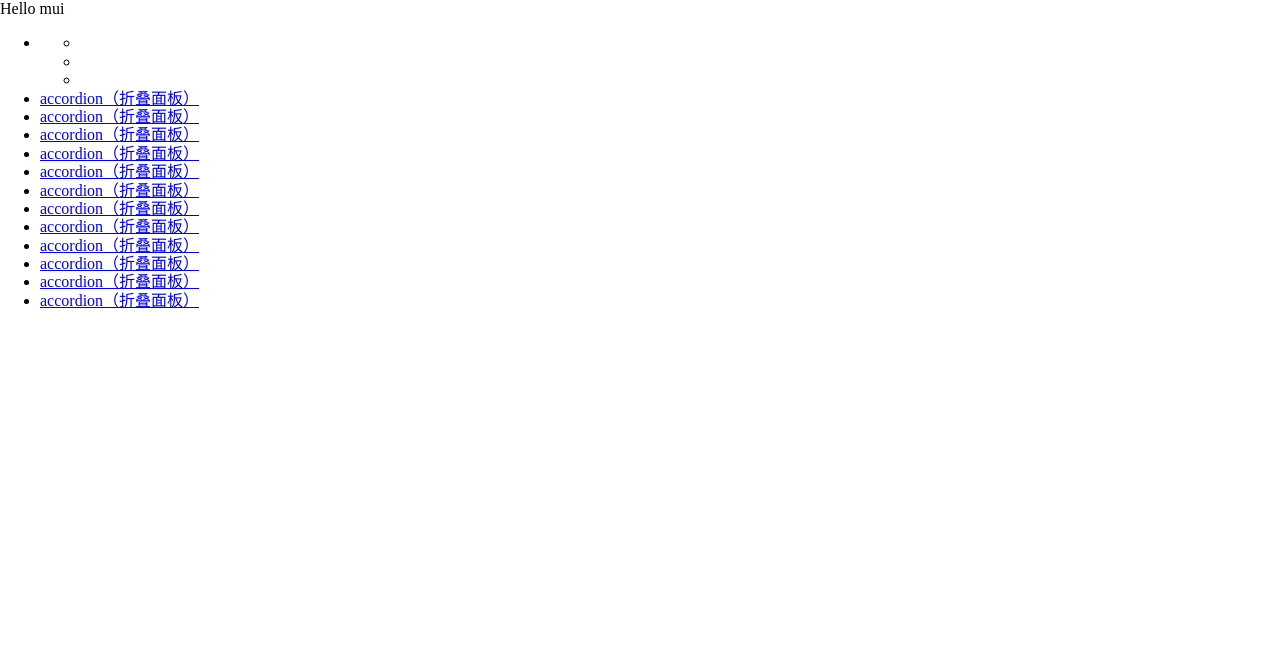
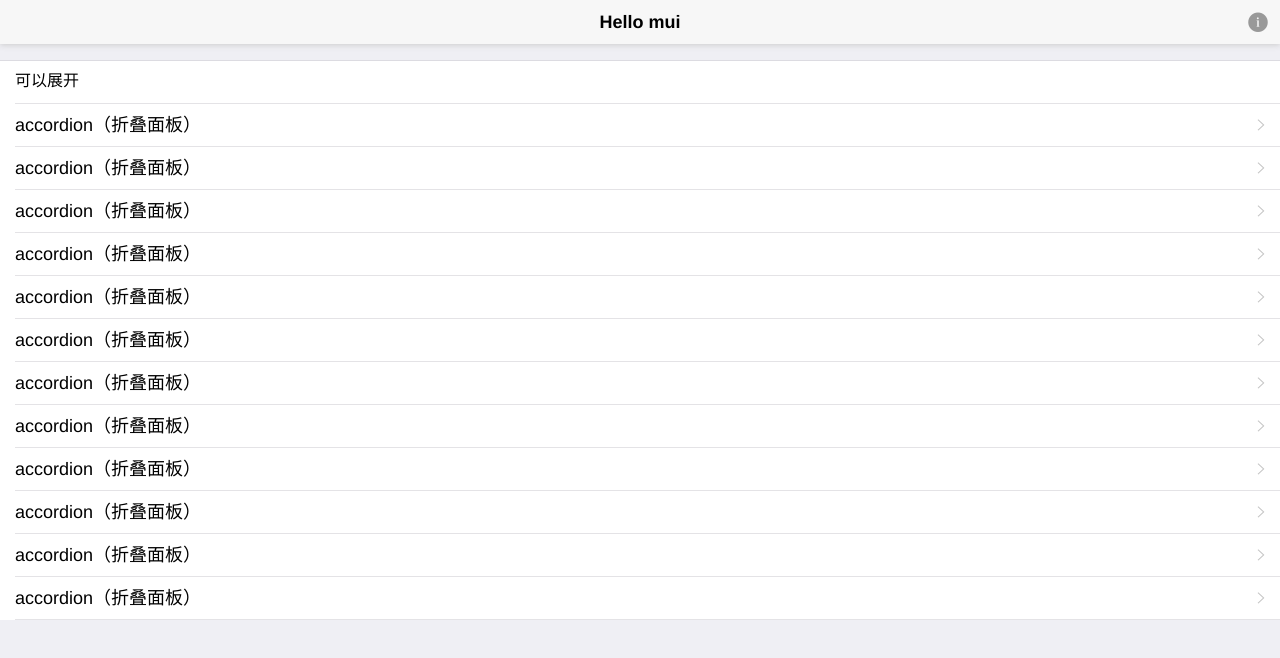
Before and after one commit to caidewu/test-project, a website: page mui/index.html in a window 1280 px wide. Drawn offline with nearby package versions, Linux system fonts and the light colour scheme.

Commit message:
移动端demo,简单列表

```diff
--- a/mui/index.html
+++ b/mui/index.html
@@ -9,13 +9,16 @@
 </head>
 <body>
 <div class="header">
-    <span class="title">Hello mui</span>
-    <a href="#"></a>
+    <div class="left btn"></div>
+    <div class="title">Hello mui</div>
+    <div class="right btn"><a href="#"></a></div>
+
 </div>
 <div class="main">
     <ul class="list">
         <li>
-            <ul>
+            可以展开
+            <ul class="hide">
                 <li><a href=""></a></li>
                 <li><a href=""></a></li>
                 <li><a href=""></a></li>
--- a/mui/styles/main.css
+++ b/mui/styles/main.css
@@ -1 +1,101 @@
 @charset "utf-8";
+* {
+    box-sizing: border-box;
+}
+
+body {
+    background-color: #EFEFF4;
+    font-family: "Helvetica Neue", Helvetica, Arial, sans-serif;
+}
+
+a {
+    text-decoration: none;
+}
+ul {
+    margin: 0;
+    padding: 0;
+}
+li {
+    list-style: none;
+}
+
+@font-face {
+    font-family: 'mui';
+    font-style: normal;
+    src: url(../../fonts/mui.ttf) format('truetype');
+}
+.hide {
+    display: none !important;
+}
+.header {
+    position: fixed;
+    left: 0 ;
+    top: 0;
+    width: 100%;
+    background-color: #F7F7F7;
+    height: 44px;
+    display: flex;
+    display: -webkit-flex;
+    justify-content: space-between;
+    box-shadow: 0 1px 6px #ccc;
+    z-index: 10;
+}
+
+.header .btn {
+    width: 44px;
+}
+
+.header .title {
+    line-height: 44px;
+    font-size: 18px;
+    font-weight: bold;
+    text-align: center;
+
+}
+
+.header .right a:before {
+    font-family: 'mui';
+    color: #999999;
+    font-size: 24px;
+    content: '\e534';
+    display: block;
+    line-height: 44px;
+    text-align: center;
+    -webkit-font-smoothing: antialiased;
+}
+.main {
+    margin-top: 60px;
+}
+
+.main .list {
+    background-color: #FFFFFF;
+    border-top: 1px solid #DCDBE1;
+}
+.main .list li {
+    position: relative;
+    height: 43px;
+    padding: 11px 65px 11px 15px;
+}
+.main .list li:after {
+    content: '';
+    height: 1px;
+    position: absolute;
+    left: 15px;
+    bottom:0;
+    right:0;
+    background-color: #E4E3E6;
+}
+
+.main .list li a {
+    color: #000;
+    font-size: 18px;
+}
+
+.main .list li a:after {
+    content: '\e583';
+    font-family: 'mui';
+    position: absolute;
+    right: 10px;
+    color: #C3C3C3;
+
+}
```
